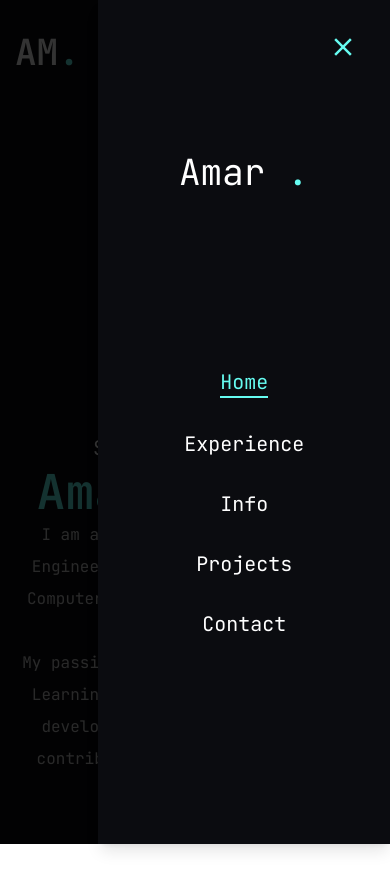
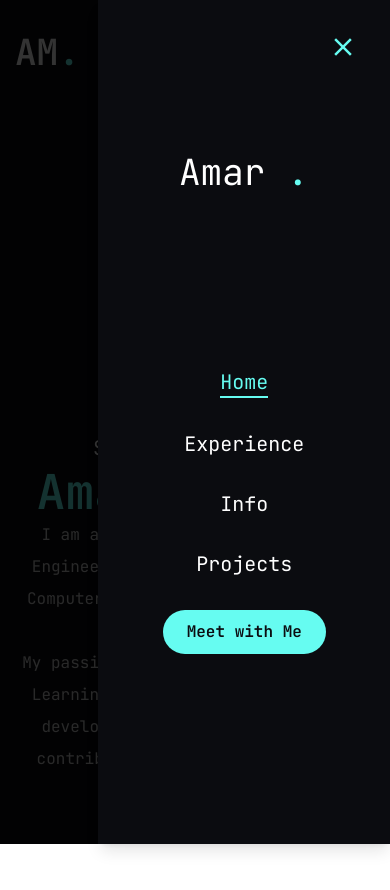
Before and after one commit to AmarMaster/amar-portfolio, a Next.js app: page / in a window 390 px wide. Both pictures are taken after a click on the button 359 px from the left and 52 px from the top of the page. Shown: the top 890 px of the page. Built offline with nearby package versions, Linux system fonts and the light colour scheme.

Commit message:
mobile nav auto close

```diff
--- a/components/ui/MobileNav.jsx
+++ b/components/ui/MobileNav.jsx
@@ -4,6 +4,8 @@ import { Sheet, SheetContent, SheetTrigger } from "@/components/ui/sheet";
 import { usePathname } from "next/navigation";
 import Link from "next/link";
 import { CiMenuFries } from "react-icons/ci";
+import { useState } from "react";
+import { Button } from "./button";
 
 const links = [
   {
@@ -22,18 +24,20 @@ const links = [
     name: "projects",
     path: "/projects",
   },
-  {
-    name: "contact",
-    path: "/contact",
-  },
 ];
 
 const MobileNav = () => {
   const pathname = usePathname();
+  const [isOpen, setIsOpen] = useState(false);
+
+  const handleLinkClick = () => {
+    setIsOpen(false);
+  };
+
   return (
-    <Sheet>
-      <SheetTrigger className=" flex justify-center items-center">
-        <CiMenuFries className="text-[32px] text-accent"></CiMenuFries>
+    <Sheet open={isOpen} onOpenChange={setIsOpen}>
+      <SheetTrigger className="flex justify-center items-center">
+        <CiMenuFries className="text-[32px] text-accent" />
       </SheetTrigger>
       <SheetContent className="flex flex-col">
         {/* logo */}
@@ -46,17 +50,19 @@ const MobileNav = () => {
         </div>
         {/* nav */}
         <nav className="flex flex-col justify-center items-center gap-8">
-          {links.map((link, index) => {
-            return (
+          {links.map((link, index) => (
             <Link
               href={link.path}
               key={index}
+              onClick={handleLinkClick}
               className={`${link.path === pathname && "text-accent border-b-2 border-accent"} text-xl capitalize hover:text-accent transition-all`}
             >
               {link.name}
             </Link>
-            );
-          })}
+          ))}
+          <Link href="https://calendly.com/amarmaster">
+            <Button>Meet with Me</Button>
+          </Link>
         </nav>
       </SheetContent>
     </Sheet>
--- a/tailwind.config.js
+++ b/tailwind.config.js
@@ -41,8 +41,8 @@ module.exports = {
         },
       },
       animation: {
-        "accordion-down": "accordion-down 0.2s ease-out",
-        "accordion-up": "accordion-up 0.2s ease-out",
+        "accordion-down": "accordion-down 0.1s ease-out",
+        "accordion-up": "accordion-up 0.1s ease-out",
       },
     },
   },
```
Lines whose indentation alone changed are shown as unchanged.
